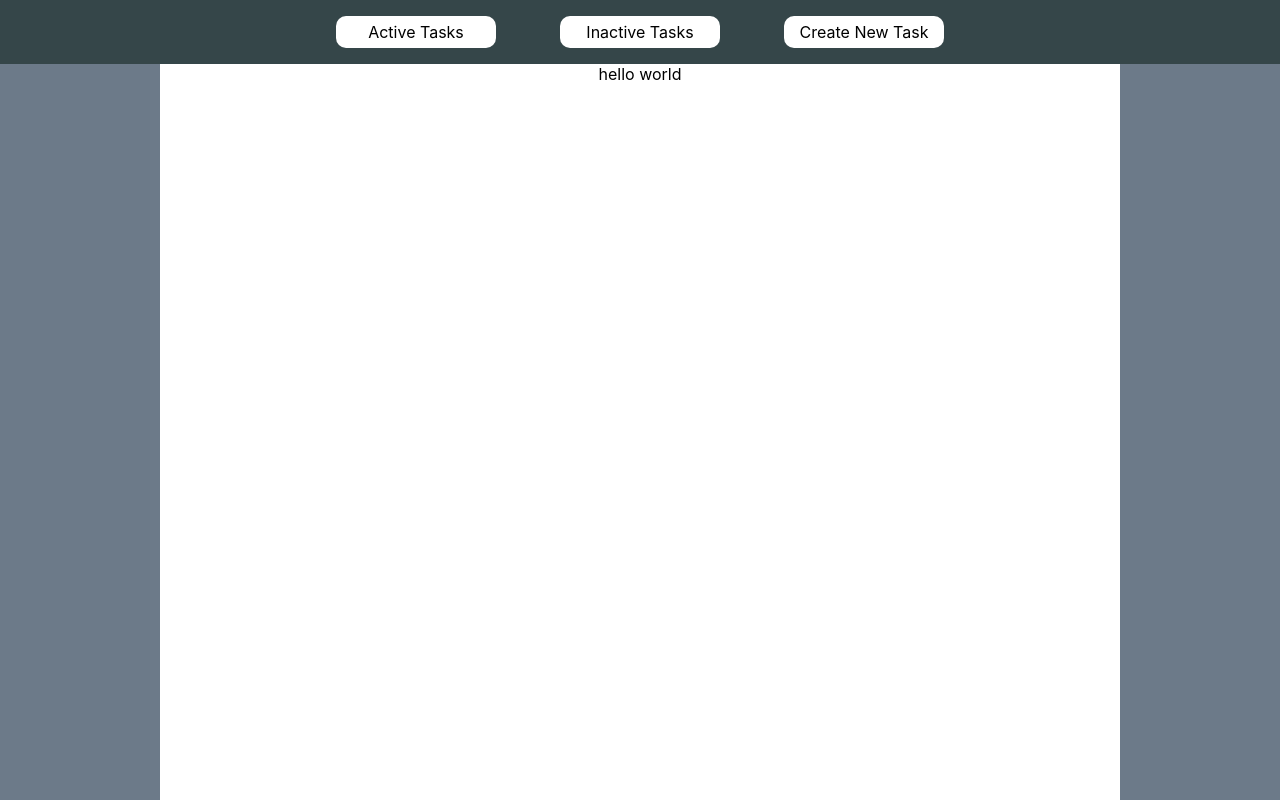
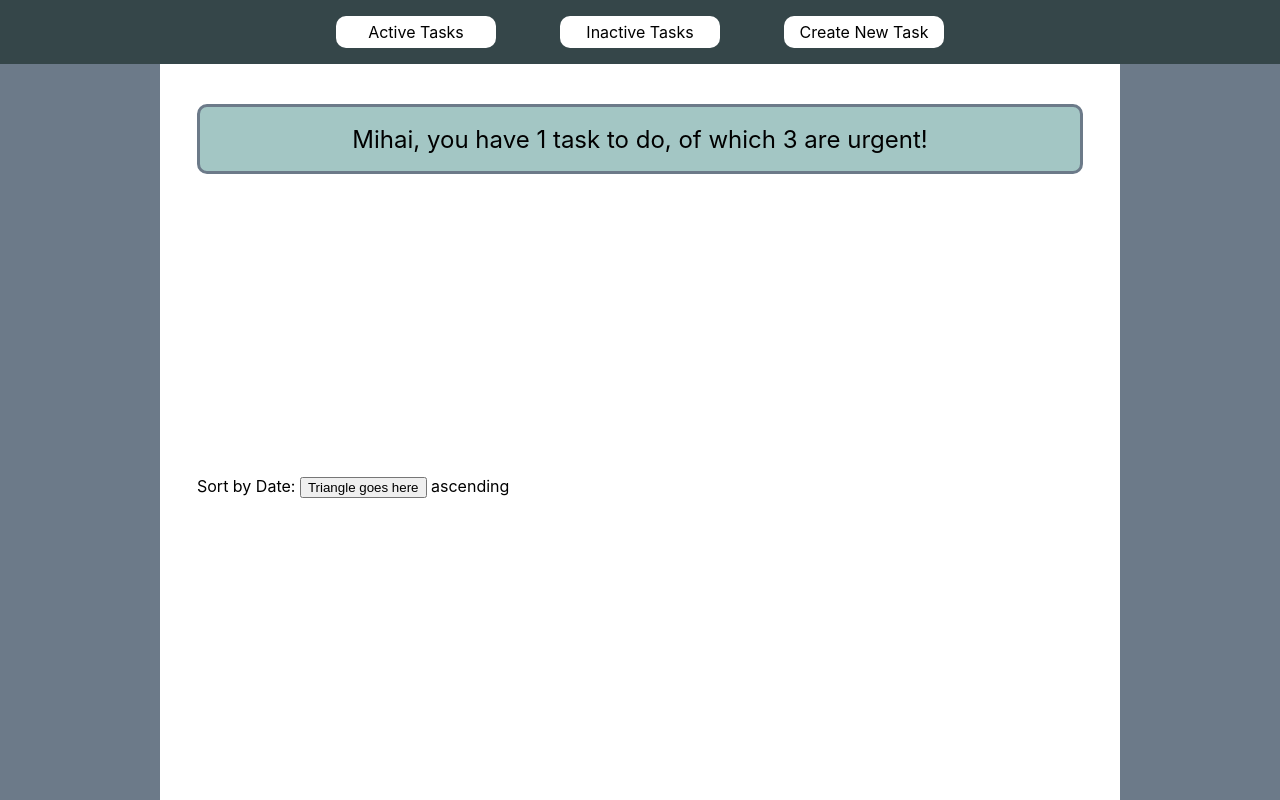
Before and after one commit to Mihai050/todolist-frontend, a React (Create React App) app: page / in a window 1280 px wide. Built offline with nearby package versions, Linux system fonts and the light colour scheme.

Commit message:
modified messages

```diff
--- /dev/null
+++ b/src/components/message-panel/message-panel.component.jsx
@@ -0,0 +1,22 @@
+import './message-panel.style.css';
+
+const MessagePanel = (props) => {
+    const {isDisplayedOnHome ,finished, urgent, unfinished, name} = props;
+    let message;
+    if(!isDisplayedOnHome){
+        message = `${name}, you finished ${finished} tasks!`
+    } else if(unfinished) {
+        const letter = unfinished === 1 ? '' : 's';
+        const verb = urgent === 1 ? 'is' : 'are';
+        message = `${name}, you have ${unfinished} task${letter} to do, of which ${urgent} ${verb} urgent!`;
+    } else {
+        message = `${name}, you have no tasks at this moment!`;
+    }
+
+  return (
+    <div className="message-panel">{message}</div>
+  );
+};
+
+
+export default MessagePanel;
--- /dev/null
+++ b/src/components/message-panel/message-panel.style.css
@@ -0,0 +1,11 @@
+.message-panel {
+    border: 3px solid #6C7A89;
+    height: 4rem;
+    width: 55rem;
+    margin-top: 2.5rem;
+    font-size: x-large;
+    display: grid;
+    place-content: center;
+    border-radius: 10px;
+    background-color: #A3C6C4;
+}
--- /dev/null
+++ b/src/layout/toolbar/toolbar.component.jsx
@@ -0,0 +1,13 @@
+import './toolbar.styles.css';
+
+const Toolbar = ({order}) => {
+    return (
+        <div className='toolbar'>
+            Sort by Date: <button>Triangle goes here</button> ascending
+        </div>
+    )
+
+
+}
+
+export default Toolbar;
--- a/src/routes/browse-active/browse-active.component.jsx
+++ b/src/routes/browse-active/browse-active.component.jsx
@@ -1,8 +1,15 @@
 import './browse-active.style.css';
+import MessagePanel from '../../components/message-panel/message-panel.component';
+import Toolbar from '../../layout/toolbar/toolbar.component';
 
 const BrowseActive = () => {
+
+
   return (<div className='wrapper-body-page'>
-    hello world
+    <MessagePanel isDisplayedOnHome={true} unfinished={1} urgent={3} name='Mihai'/>
+    <Toolbar/>
+
+
   </div>);
 };
 
```
Also changed, not shown: src/components/task-card/task-card.component.jsx (added), src/components/task-card/task-card.style.css (added), src/layout/toolbar/toolbar.styles.css (added).
